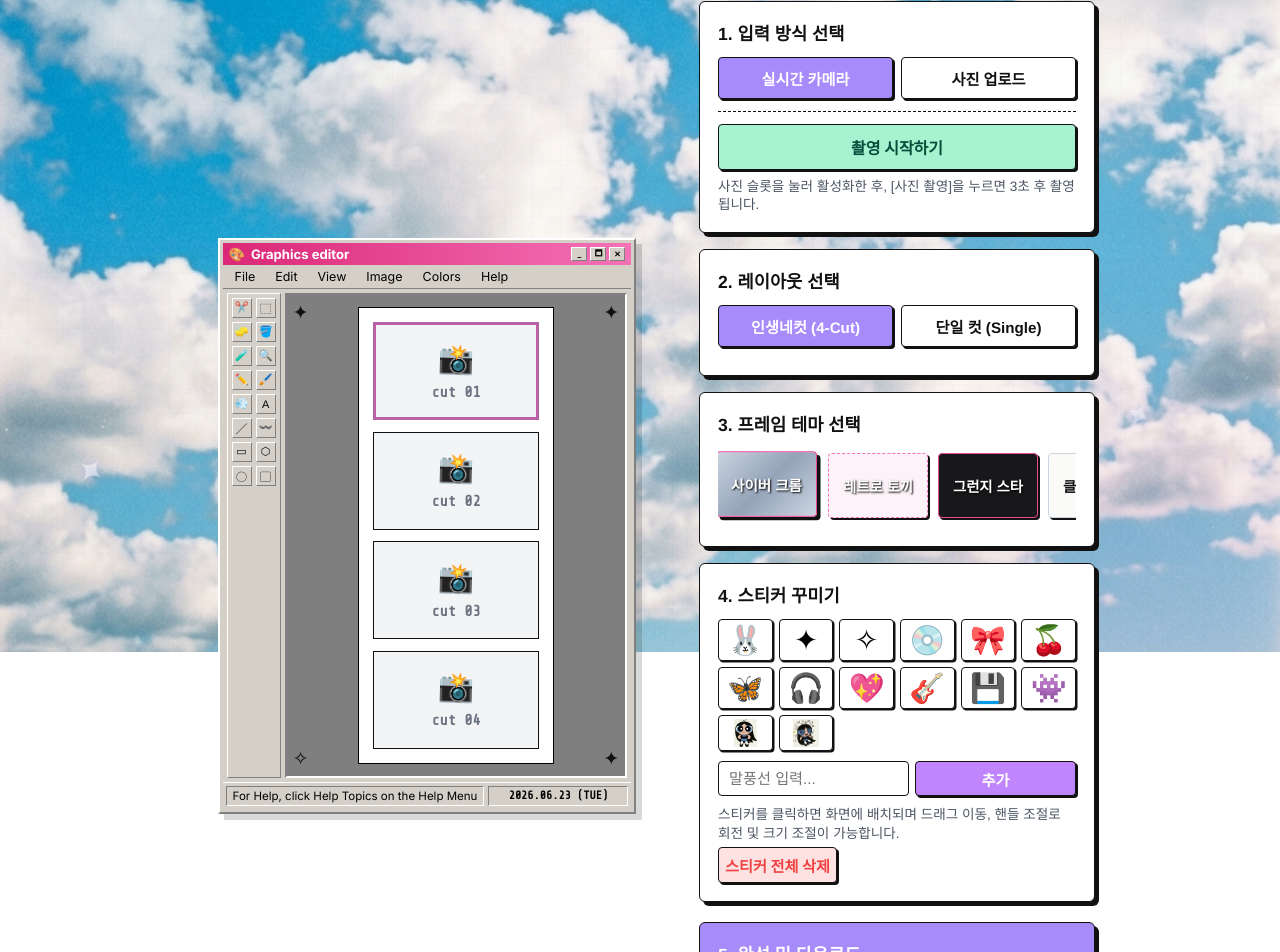
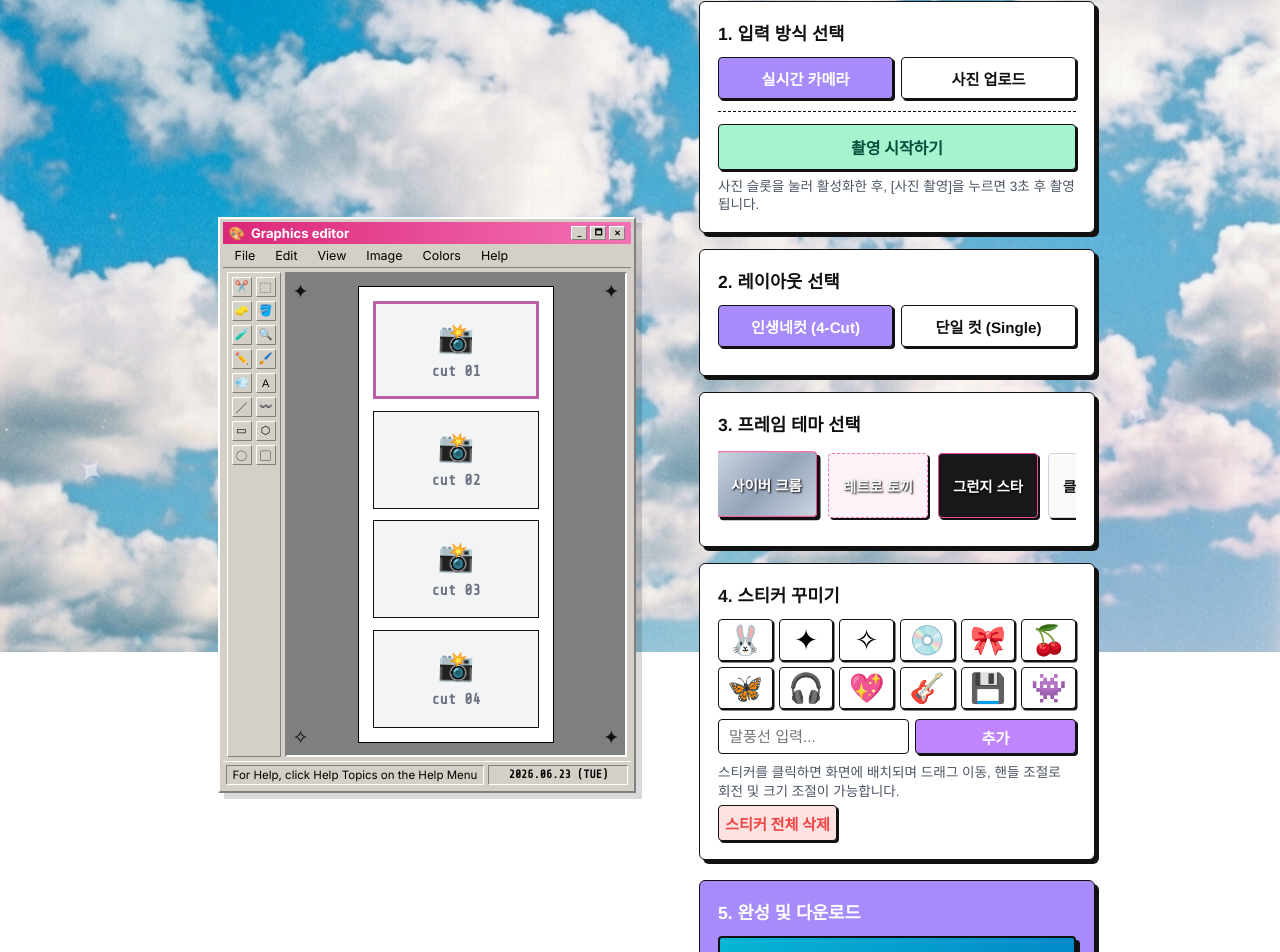
Before and after one commit to yeojisun/anniversary-frame, a website: page index.html in a window 1280 px wide. Shown: the part 148-1100 px from the top of the page. Drawn offline with nearby package versions, Linux system fonts and the light colour scheme; a web font is replaced by a local one.

Commit message:
style: remove Minji image stickers from decorations in index.html

```diff
--- a/index.html
+++ b/index.html
@@ -270,12 +270,7 @@
             <button class="sticker-item" data-sticker="🎸">🎸</button>
             <button class="sticker-item" data-sticker="💾">💾</button>
             <button class="sticker-item" data-sticker="👾">👾</button>
-            <button class="sticker-item img-sticker" data-sticker="minji_main.png" title="민지">
-              <img src="minji_main.png" style="width: 28px; height: 28px; object-fit: contain; pointer-events: none;">
-            </button>
-            <button class="sticker-item img-sticker" data-sticker="minji_dizzy.png" title="민지 기절">
-              <img src="minji_dizzy.png" style="width: 28px; height: 28px; object-fit: contain; pointer-events: none;">
-            </button>
+
           </div>
           <div class="sticker-text-add">
             <input type="text" id="stickerTextInput" placeholder="말풍선 입력..." max="15">
```
